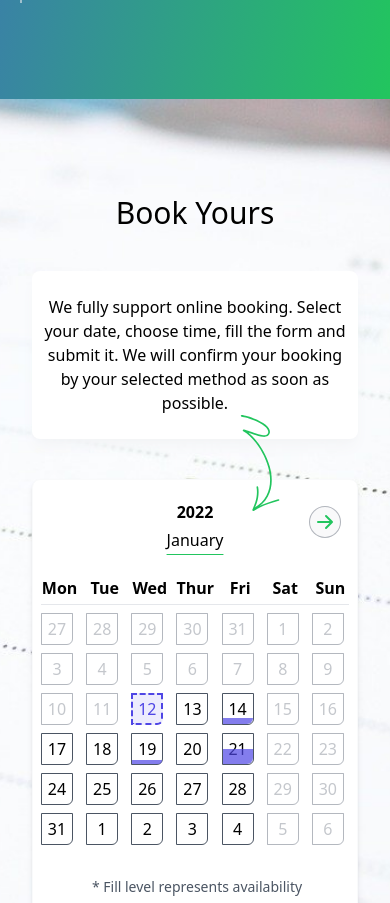
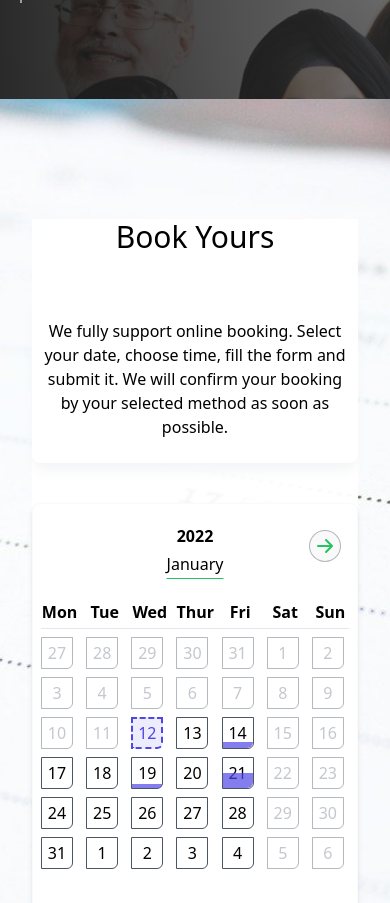
Before and after one commit to asorius/react-calendar, a React (Create React App) app: page / in a window 390 px wide. Shown: the part 2701-3604 px from the top of the page. Built offline with nearby package versions, Linux system fonts and the light colour scheme.

Commit message:
last update

```diff
--- a/src/components/About.tsx
+++ b/src/components/About.tsx
@@ -1,7 +1,7 @@
 import React from 'react';
 import Feature from './Feature';
 import { headerClasses } from './utils';
-
+// bg-gradient-to-br from-main to-accent
 export default function About() {
   const title = 'Our services';
   const description =
@@ -13,8 +13,8 @@ export default function About() {
   return (
     <section
       id='About'
-      className=' body-font bg-gradient-to-br from-main to-accent'>
-      <div className='container px-5 py-24 mx-auto'>
+      className=' body-font bg-about-background bg-no-repeat bg-cover bg-center bg-fixed bg-black/50'>
+      <div className='container px-5 py-24 lg:px-14 mx-auto bg-gradient-to-r from-neutral-900/90 to-neutral-900/60'>
         <div className='flex flex-col text-center w-full mb-20'>
           <h1 className={headerClasses + '  text-text-lighter'}>{title}</h1>
           <p className='lg:w-2/3 mx-auto mt-6 leading-relaxed text-base text-text-light'>
--- a/src/components/Bookings.tsx
+++ b/src/components/Bookings.tsx
@@ -6,30 +6,41 @@ export default function Bookings({ children }: { children: React.ReactNode }) {
   return (
     <section
       id='Bookings'
-      className=' px-8 py-24 mx-auto bg-bookings-background bg-no-repeat bg-cover bg-center bg-fixed h-full w-full min-h-screen'>
-      <div className='container mx-auto'>
-        <div className='slogan '>
+      className=' px-8 py-24 lg:py-0 mx-auto bg-bookings-background bg-no-repeat bg-cover bg-center bg-fixed h-full w-full min-h-screen lg:min-h-min'>
+      <div className='container mx-auto lg:p-14 lg:px-14 min-h-[75vh] lg:grid lg:grid-cols-2 bg-white/95  '>
+        <div className='slogan lg:grid lg:justify-center lg:content-center grid-cols-2 gap-4 my-6 '>
           <h1 className={headerClasses + ' lg:hidden'}>Book Yours</h1>
-          <h1 className={headerClasses + ' hidden lg:block'}>Book</h1>
-          <h1 className={headerClasses + ' hidden lg:block'}>Yours</h1>
-          <div className='text-center py-6  px-2 relative rounded-lg  bg-white shadow-lg shadow-gray-light mt-10'>
+          <h1
+            className={
+              headerClasses +
+              ' hidden lg:block lg:rotate-180 lg:[writing-mode:vertical-lr] lg:text-7xl'
+            }>
+            Book
+          </h1>
+          <h1
+            className={
+              headerClasses +
+              ' hidden lg:block lg:[writing-mode:vertical-lr] lg:text-7xl lg:text-accent'
+            }>
+            Yours
+          </h1>
+          <div className='text-center lg:text-right py-6 lg:p-10 px-2 relative rounded-lg bg-white shadow-lg shadow-gray-light mt-10 lg:col-span-2 lg:max-w-xl'>
             {bookingDetails}
-            <svg
+            {/* <svg
               width='130'
               height='130'
               viewBox='0 0 130 130'
-              className='arrow absolute top-36 left-[50%] rotate-90 h-24 fill-accent z-30'
+              className='arrow absolute top-36 lg:-top-60 left-[50%] lg:left-[75%] rotate-90 lg:rotate-[5deg] h-24 lg:h-44  fill-accent z-30'
               xmlns='http://www.w3.org/2000/svg'>
               <path
                 d='M24.0948 80.449C24.4487 79.3153 24.7479 78.3369 24.9033 77.819C25.8413 74.6653 29.1217 67.1149 29.6137 61.0952C29.9907 56.5028 28.7505 52.7851 24.5177 51.7434C20.6706 50.7967 16.786 53.1361 13.3445 57.3516C5.93792 66.4243 0.321149 84.0804 0.00175015 89.8526C-0.0327794 90.4827 0.447754 91.0208 1.07792 91.0553C1.70521 91.0899 2.24327 90.6093 2.2778 89.9792C2.58569 84.44 8.00111 67.5033 15.1113 58.7932C17.891 55.3892 20.8662 53.1937 23.9739 53.9591C27.0412 54.713 27.6139 57.5789 27.3406 60.9081C26.8629 66.7666 23.6315 74.0984 22.7164 77.1687C22.1438 79.0937 19.7527 86.3737 19.698 87.047C19.6289 87.8901 20.2303 88.1721 20.4346 88.2498C20.5929 88.3102 21.4014 88.5606 21.905 87.6542C29.0929 74.7343 49.0654 59.8838 70.3414 53.9648C91.4303 48.0977 113.866 51.0471 126.262 73.8165C126.564 74.3689 127.258 74.5732 127.81 74.2739C128.363 73.9718 128.567 73.2784 128.265 72.7259C115.276 48.8688 91.8245 45.6201 69.7313 51.7664C51.1112 56.9458 33.5041 68.8298 24.0948 80.449Z'
                 fill='inherit'
               />
               <path
-                style={{ strokeWidth: 3 }}
                 d='M126.459 72.1762C123.97 71.1575 121.524 70.0641 118.955 69.2383C112.109 67.037 104.53 66.1996 97.4257 67.4657C96.8042 67.5779 96.3926 68.1707 96.502 68.7894C96.6142 69.4109 97.207 69.8224 97.8256 69.713C104.568 68.5074 111.761 69.3217 118.256 71.4107C121.196 72.3574 123.976 73.6609 126.845 74.7917C126.989 74.8464 128.22 75.3759 128.511 75.4162C129.187 75.514 129.53 75.1227 129.665 74.9213C129.78 74.7544 129.878 74.527 129.886 74.222C129.892 73.9717 129.791 73.494 129.521 72.884C128.661 70.9273 125.999 66.6514 125.636 65.9033C121.478 57.3284 119.05 48.6529 116.264 39.5831C116.077 38.9817 115.439 38.6421 114.837 38.8263C114.236 39.0105 113.899 39.6493 114.083 40.2507C116.903 49.4356 119.375 58.2176 123.585 66.896C123.832 67.4111 125.36 70.1878 126.459 72.1762Z'
                 fill='inherit'
               />
-            </svg>
+            </svg> */}
           </div>
         </div>
         {children}
--- a/src/components/Contacts.tsx
+++ b/src/components/Contacts.tsx
@@ -18,8 +18,8 @@ export default function About() {
   };
   return (
     <section id='Contacts' className='body-font relative mt-20 overflow-hidden'>
+      <h1 className={headerClasses}>Contact us</h1>
       <div className='container mx-auto'>
-        <h1 className={headerClasses}>Contact us</h1>
         <div className=' px-5 py-24  flex sm:flex-nowrap flex-wrap'>
           <div className='lg:w-2/3 md:w-1/2 bg-gray-300 rounded-lg overflow-hidden sm:mr-10 p-10 flex items-end justify-start relative'>
             <iframe
@@ -64,7 +64,7 @@ export default function About() {
             <h2 className='text-gray-900 text-lg mb-1 font-medium title-font underline decoration-accent underline-offset-4'>
               Feedback
             </h2>
-            <p className='leading-relaxed mb-5 text-gray-600'>
+            <p className='leading-relaxed mb-5 text-gray-600 lg:py-4 lg:px-6'>
               {feedbackDetails}
             </p>
             <div className='relative '>
@@ -84,7 +84,7 @@ export default function About() {
                 value={formValues.feedbackMessage}></InputElement>
             </div>
             <FormButton>Submit</FormButton>
-            <p className='text-xs text-gray-500 mt-3'>
+            <p className='text-xs text-gray-500 mt-3 lg:px-6'>
               By submiting this form you declare that you agree with terms and
               conditions. All information is stored in according to EU and UK
               internal law.
--- a/src/components/Hero.tsx
+++ b/src/components/Hero.tsx
@@ -72,7 +72,7 @@ export default function Hero() {
         x='0px'
         y='0px'
         ref={svg}
-        className='tooth absolute scale-[0.5] -top-[8%] left-2 w-[60vw] h-[60vh]'
+        className='tooth absolute scale-[0.5] -top-[8%] lg:-top-[5%] left-2 w-[60vw] h-[60vh]'
         viewBox='0 0 56.598 56.598'>
         <path
           d='M53.065,10.657c-0.819-3.095-3.213-6.049-6.743-8.317c-4.35-2.797-10.498-3.108-16.049-0.813l-0.177,0.076
--- a/src/components/calendar/Calendar.tsx
+++ b/src/components/calendar/Calendar.tsx
@@ -25,14 +25,14 @@ function Calendar({ data }: PROPTYPES) {
 
   return (
     <article
-      className={`calendar-container rounded-lg bg-white relative pb-6 px-2 mt-10 ${
-        creationIsOpen ? 'mb-20' : 'border border-gray-50'
-      } shadow-md`}>
+      className={`calendar-container rounded-lg bg-white relative px-2 lg:px-10 mt-10 overflow-hidden  ${
+        creationIsOpen ? 'pb-20' : 'border border-gray-50 pb-6'
+      } shadow-md lg:max-w-sm lg:mx-auto`}>
       <CalendarContextProvider>
         <div
-          className={`form-weekday-container rounded-lg z-10 duration-300   ${
+          className={`form-weekday-container rounded-lg z-10 duration-300 h-full lg:grid lg:grid-flow-row ${
             creationIsOpen
-              ? '-translate-x-full opacity-0'
+              ? '-translate-x-full lg:translate-x-full opacity-0'
               : 'translate-x-0 opacity-100 '
           }`}>
           <CalendarHeader></CalendarHeader>
--- a/src/components/calendar/Day.tsx
+++ b/src/components/calendar/Day.tsx
@@ -82,7 +82,7 @@ export default function Day({
 
   return (
     <button
-      className={`disabled:cursor-not-allowed relative border w-8 h-8 rounded-br-md day ${
+      className={`disabled:cursor-not-allowed relative border w-8 h-8 rounded-br-md disabled:hover:bg-inherit hover:font-bold hover:border-2  hover:bg-accent/50 day ${
         isCurrentDay
           ? 'border-dashed border-2 border-main text-main bg-main/10'
           : 'border-solid'
--- a/src/components/calendar/Form.tsx
+++ b/src/components/calendar/Form.tsx
@@ -55,15 +55,15 @@ export default function Form({
   };
   return (
     <div
-      className={`creation-form-container duration-700 absolute top-0 left-0 bg-white rounded-md border border-gray-50 ${
-        open ? 'translate-x-0 opacity-100 z-20' : 'translate-x-full opacity-0'
+      className={`creation-form-container duration-700 absolute lg:block top-0 left-0  bg-white rounded-md border border-gray-50  lg:w-full  ${
+        open ? 'translate-x-0 opacity-100 z-20' : 'translate-x-full opacity-100'
       } `}>
       <h2 className='text-center py-4 italic font-semibold'>
         {' '}
         Availability for {date.day}/{date.month}/{date.year}
       </h2>
       <form
-        className='form-element grid grid-flow-row'
+        className='form-element grid grid-flow-row '
         onSubmit={submitHandler}>
         {times && (
           <div className='time-selection text-right py-4'>
--- a/src/components/calendar/InputElement.tsx
+++ b/src/components/calendar/InputElement.tsx
@@ -23,7 +23,7 @@ export default function InputElement({
   const inputRef = React.useRef<HTMLInputElement>(null);
   const textareaRef = React.useRef<HTMLTextAreaElement>(null);
   return (
-    <div className={`input-element relative flex flex-col text-md p-2  mt-2`}>
+    <div className={`input-element relative flex flex-col text-md p-2 mt-2 `}>
       <label
         className={`input-label  absolute ${
           textareaRef.current ? 'top-[13%] ' : 'bottom-1/4 '
--- a/tailwind.config.js
+++ b/tailwind.config.js
@@ -15,7 +15,7 @@ module.exports = {
         'gray-darken': colors.gray[500],
       },
       backgroundImage: {
-        'about-background': 'url("./components/images/dentist.jpg")',
+        'about-background': 'url("./components/images/about.jpg")',
         'bookings-background': 'url("./components/images/calendar.jpg")',
       },
     },
```
Also changed, not shown: src/components/calendar/utils/index.tsx (+3 -5 lines).
